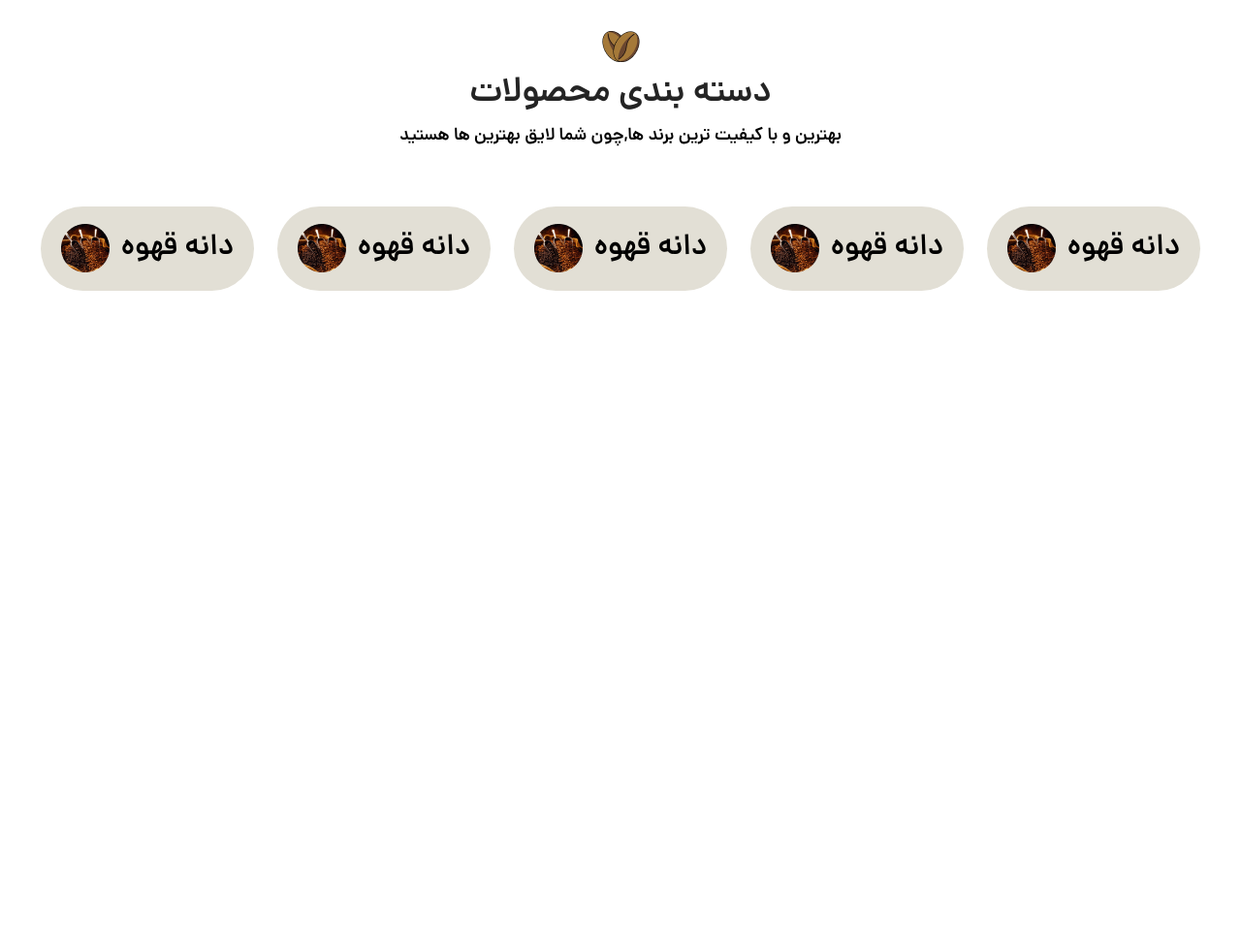
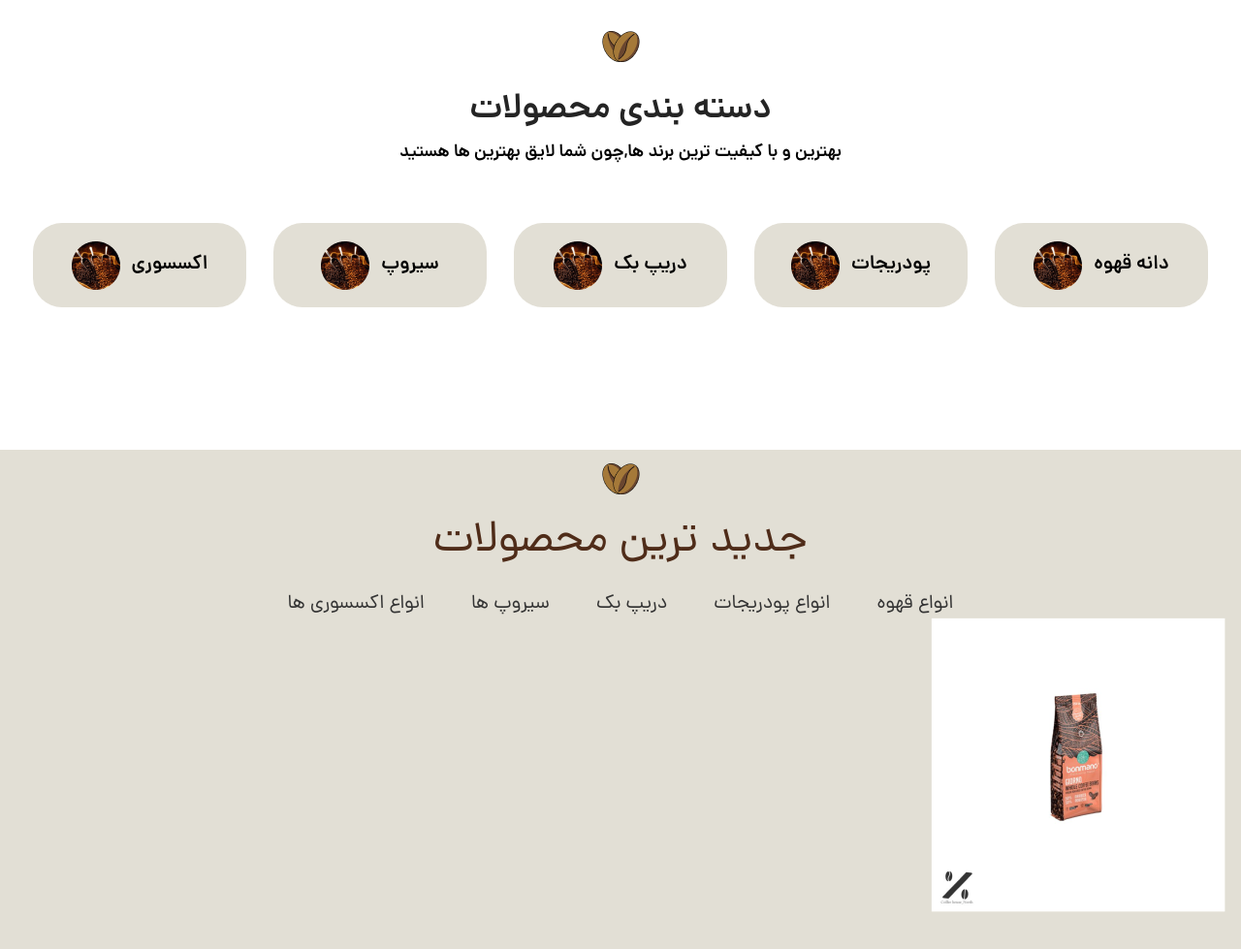
Before and after one commit to Amir-Sharafi-86/Coffe-shop, a website: page public/index.html in a window 1280 px wide. Shown: the part 857-1836 px from the top of the page at 97% size. Before the commit the page ends 1157 px from the top, so only its background shows below. Drawn offline with Linux system fonts and the light colour scheme.

Commit message:
responsive btn

```diff
--- a/public/index.html
+++ b/public/index.html
@@ -6,7 +6,7 @@
     <title>Coffe Shop</title>
     <link rel="stylesheet" href="./styles/app.css">
 </head>
-<body class="font-Dana overflow-auto">
+<body class="font-Dana overflow-auto dark:bg-black">
 <header class="py-8 px-14">
   <nav class="flex justify-between items-center">
     <div class="flex items-center">
@@ -22,7 +22,7 @@
     </div>
 
     <div class="flex items-center gap-x-2 md:gap-x-4">
-      <img src="./imges/header/Border.png"  class="mr-5" alt="">
+      <img src="./imges/header/Border.png" class="mr-5" alt="">
       <button class="min-w-[156px] min-h-[42px] bg-brown border border-[#a3a3a0d0] rounded-xl">ورود / ثبت نام</button>
       <img src="./imges/header/Background (1).png"  alt="">
 =    </div>
@@ -47,26 +47,54 @@
   </section>
   <section>
       <div class="text-center">
-        <img src="./imges/svg/Group 1.png" class="mx-auto" alt="">
+        <img src="./imges/svg/Group 1.png" class="mx-auto mb-[17.8px]" alt="">
         <h1 class="text-3xl md:text-[36px] font-DanaDemibold text-[#242424]">دسته بندی محصولات</h1>
         <h2 class="text-[18px] text-[#D3D3D] font-DanaDemibold mt-3 mb-[59px]">بهترین و با کیفیت ترین برند ها,چون شما لایق بهترین ها هستید</h2>
       </div>
-      <div class="flex justify-center items-center gap-6">
-          <button class="bg-brown w-[340px] md:w-[220px] h-[72px] md:h-[87px] rounded-full flex justify-center items-center text-3xl font-DanaDemibold gap-x-3">دانه قهوه
+      <div class="flex justify-center items-center gap-7 flex-wrap lg:flex-nowrap">
+        <button class="bg-brown md:min-w-[220px] md:min-h-[87px] rounded-[30px] flex justify-center items-center text-base md:text-xl font-DanaDemibold gap-x-3 whitespace-nowrap">
+          دانه قهوه
           <img src="./imges/Section-1/box.png" alt="">
         </button>
-          <button class="bg-brown w-[340px] md:w-[220px] h-[72px] md:h-[87px] rounded-full flex justify-center items-center text-3xl font-DanaDemibold gap-x-3">دانه قهوه
+        <button class="bg-brown md:min-w-[220px] md:min-h-[87px] rounded-[30px] flex justify-center items-center text-base md:text-xl font-DanaDemibold gap-x-3 whitespace-nowrap">
+          پودریجات
           <img src="./imges/Section-1/box.png" alt="">
         </button>
-          <button class="bg-brown w-[340px] md:w-[220px] h-[72px] md:h-[87px] rounded-full flex justify-center items-center text-3xl font-DanaDemibold gap-x-3">دانه قهوه
+        <button class="bg-brown md:min-w-[220px] md:min-h-[87px] rounded-[30px] flex justify-center items-center text-base md:text-xl font-DanaDemibold gap-x-3 whitespace-nowrap">
+          دریپ بک
           <img src="./imges/Section-1/box.png" alt="">
         </button>
-          <button class="bg-brown w-[340px] md:w-[220px] h-[72px] md:h-[87px] rounded-full flex justify-center items-center text-3xl font-DanaDemibold gap-x-3">دانه قهوه
+        <button class="bg-brown md:min-w-[220px] md:min-h-[87px] rounded-[30px] flex justify-center items-center text-base md:text-xl font-DanaDemibold gap-x-3 whitespace-nowrap">
+          سیروپ
           <img src="./imges/Section-1/box.png" alt="">
         </button>
-          <button class="bg-brown w-[340px] md:w-[220px] h-[72px] md:h-[87px] rounded-full flex justify-center items-center text-3xl font-DanaDemibold gap-x-3">دانه قهوه
+        <button class="bg-brown md:min-w-[220px] md:min-h-[87px] rounded-[30px] flex justify-center items-center text-base md:text-xl font-DanaDemibold gap-x-3 whitespace-nowrap">
+          اکسسوری
           <img src="./imges/Section-1/box.png" alt="">
         </button>
+      </div>
+  </section>
+  <section  class="w-full h-[731px] bg-brown mx-auto mt-[147px]">
+    <div class="container">
+      <div>
+        <img src="./imges/svg/Group 1.png"  class="mx-auto" alt="">
+        <h1 class="text-[46px] text-center text-[#4F2C19]">جدید ترین محصولات</h1>
+      </div>
+      <div class="mt-[14.6px]">
+          <ul class="flex gap-x-12 justify-center items-center text-[#333333] text-xl">
+            <li>انواع قهوه</li>
+            <li>انواع پودریجات</li>
+            <li>دریپ بک</li>
+            <li>سیروپ ها</li>
+            <li>انواع اکسسوری ها</li>
+          </ul>
+      </div>
+
+      <div class="grid grid-cols-2 md:grid-cols-3 lg:grid-cols-4">
+        <div>
+          <img src="./imges/section-2/giorno-800x800.jpg (1).png" alt="">
+        </div>
+      </div>
     </div>
   </section>
 </main>
--- a/public/scripts/main.js
+++ b/public/scripts/main.js
@@ -0,0 +1,4 @@
+let swichtheme  = document.getElementById("swich-theme")
+swichtheme.addEventListener("click" , function() {
+    document.documentElement.classList.toggle("dark")
+})
--- a/src/input.css
+++ b/src/input.css
@@ -18,5 +18,8 @@
         src: local("Dana Demibold") ,  url("../fonts/Dana/woff2/DanaFaNum-DemiBold.woff2") format("woff2");
         font-display: swap;
     }
+    body.dark-mode{
+        background-color: red;
+    }
 
 }
--- a/tailwind.config.js
+++ b/tailwind.config.js
@@ -17,6 +17,12 @@ module.exports = {
         "DanaMedium" : "Dana Medium",
         "DanaDemibold" : "Dana Demibold",
       },
+      container  : {
+        center : true,
+        padding : {
+        DEFAULT : "1rem",
+        }
+    }
     },
   },
   plugins: [],
```
Also changed, not shown: public/imges/section-2/giorno-800x800.jpg (1).png (added), public/styles/app.css. Lines whose indentation alone changed are shown as unchanged.
